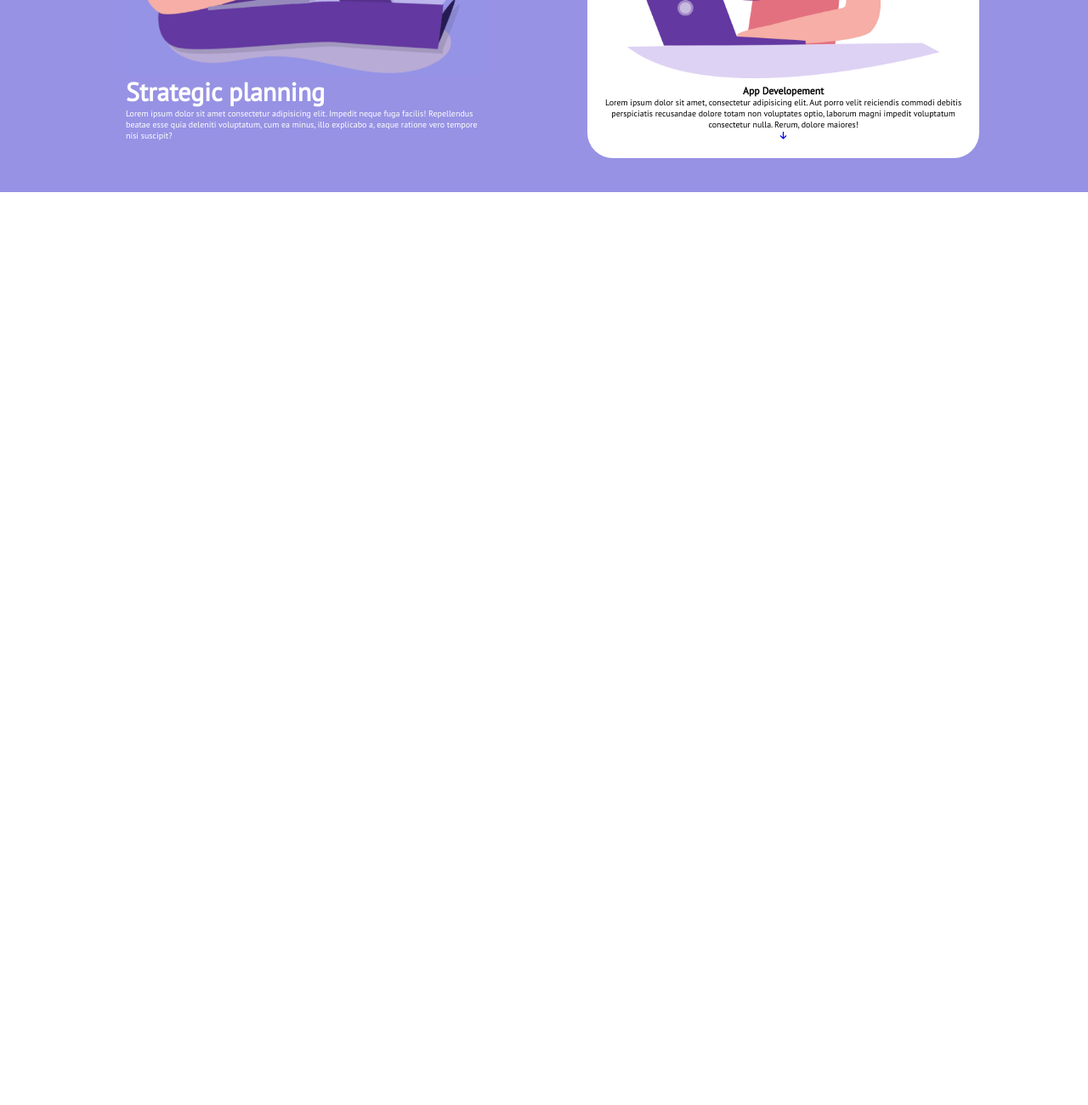
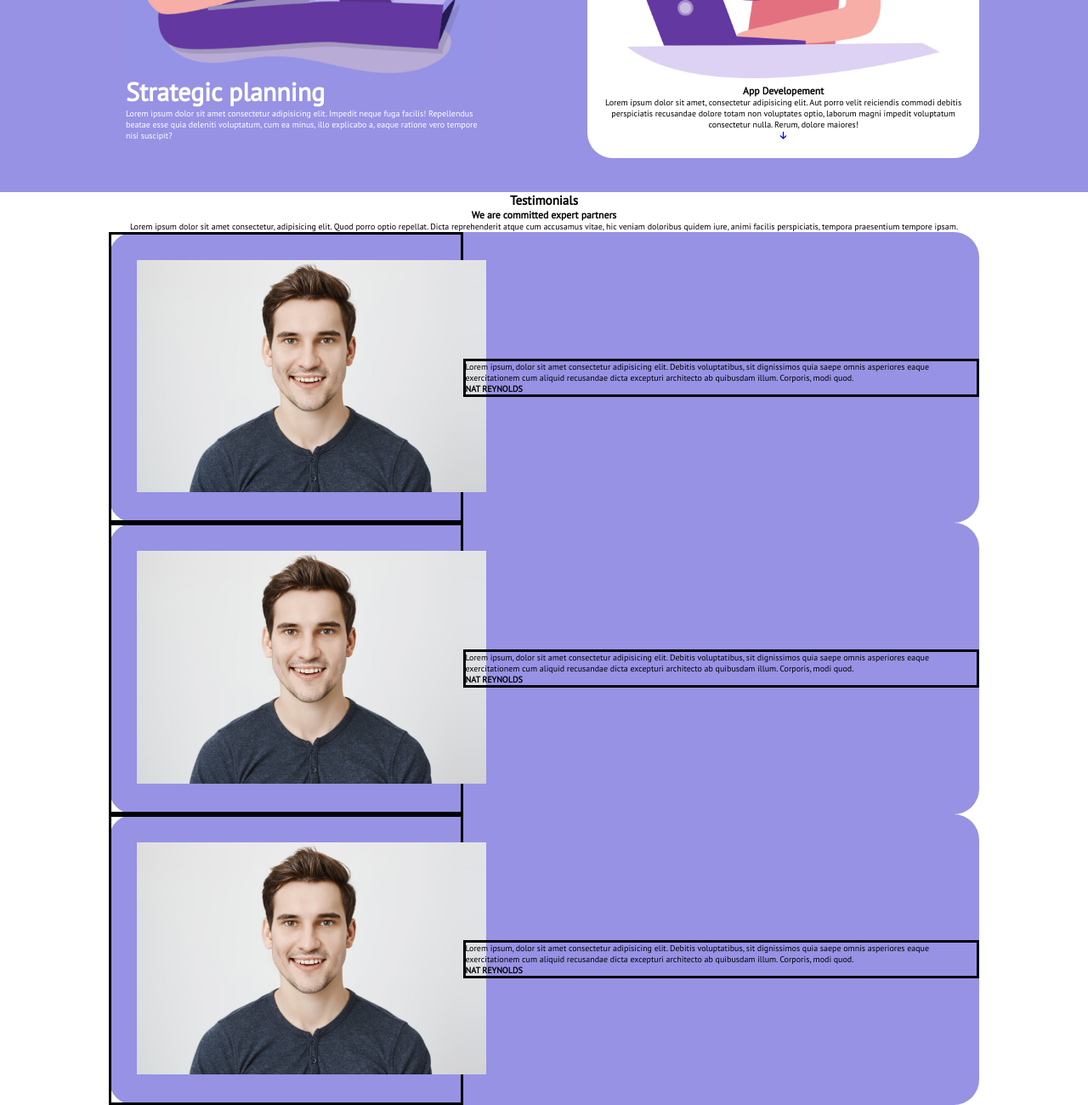
Before and after one commit to T30G10v4/htmlcss-responsive-layout, a plain HTML site: page index.html in a window 1280 px wide. Shown: the part 1282-2582 px from the top of the page at 85% size. Before the commit the page ends 1508 px from the top, so only its background shows below. Drawn offline with Linux system fonts and the light colour scheme.

Commit message:
BUGFIX img fuori dal div

```diff
--- a/css/bss73.css
+++ b/css/bss73.css
@@ -440,13 +440,6 @@ html {
 
 /*----------------------------------------------------------------------------------------------------------COLUMN PARTS----------------------------------------------------------------------------------------------------------------------------------------------*/
 
-.row {
-
-  display: flex;
-  flex-wrap: wrap;
-
-}
-
 .col-one {
 
   width: calc(100% / 12);
--- a/css/specific.css
+++ b/css/specific.css
@@ -122,6 +122,21 @@ header nav {
 /* TESTIMONIALS */
 #testimonials {
 
+    text-align: center;
+
+}
+
+#testimonials .row {
+
+    background-color: var(--violet);
+    border-radius: var(--border-radius);
+
+}
+
+#testimonials .row .col {
+
+    /*DEBUG*/
+    border: 3px solid black;
 
 
 }
@@ -208,6 +223,22 @@ footer {
     /* TESTIMONIALS */
     #testimonials {
 
+
+
+    }
+
+    #testimonials .row {
+
+        display: flex;
+        justify-content: space-between;
+        align-items: center;
+
+
+    }
+
+    #testimonials .col  {
+
+        text-align: start;
 
 
     }
--- a/index.html
+++ b/index.html
@@ -111,7 +111,64 @@
 
   <!-- TESTIMONIALS -->
   <div id="testimonials">
+    <div class="container">
 
+      <h2>Testimonials</h2>
+      <h3>We are committed expert partners</h3>
+      <p>Lorem ipsum dolor sit amet consectetur, adipisicing elit. Quod porro optio repellat.
+        Dicta reprehenderit atque cum accusamus vitae, hic veniam doloribus quidem iure, animi facilis
+        perspiciatis, tempora praesentium tempore ipsam.</p>
+
+      <div class="card">
+
+        <div class="row">
+          <div class="col">
+            <img src="img/testimonial1.jpg" class="m-3em" alt="">
+          </div>
+          <div class="col">
+            <p>Lorem ipsum, dolor sit amet consectetur adipisicing elit. Debitis voluptatibus, sit dignissimos
+              quia saepe omnis asperiores eaque exercitationem cum aliquid recusandae dicta excepturi architecto
+              ab quibusdam illum. Corporis, modi quod.</p>
+            <h4>NAT REYNOLDS</h4>
+          </div>
+
+        </div>
+
+      </div>
+      <div class="card">
+
+        <div class="row">
+          <div class="col">
+            <img src="img/testimonial1.jpg" class="m-3em" alt="">
+          </div>
+          <div class="col">
+            <p>Lorem ipsum, dolor sit amet consectetur adipisicing elit. Debitis voluptatibus, sit dignissimos
+              quia saepe omnis asperiores eaque exercitationem cum aliquid recusandae dicta excepturi architecto
+              ab quibusdam illum. Corporis, modi quod.</p>
+            <h4>NAT REYNOLDS</h4>
+          </div>
+
+        </div>
+
+      </div>
+      <div class="card">
+
+        <div class="row">
+          <div class="col">
+            <img src="img/testimonial1.jpg" class="m-3em" alt="">
+          </div>
+          <div class="col">
+            <p>Lorem ipsum, dolor sit amet consectetur adipisicing elit. Debitis voluptatibus, sit dignissimos
+              quia saepe omnis asperiores eaque exercitationem cum aliquid recusandae dicta excepturi architecto
+              ab quibusdam illum. Corporis, modi quod.</p>
+            <h4>NAT REYNOLDS</h4>
+          </div>
+
+        </div>
+
+      </div>
+
+    </div>
   </div>
   <!-- /TESTIMONIALS -->
 
```
